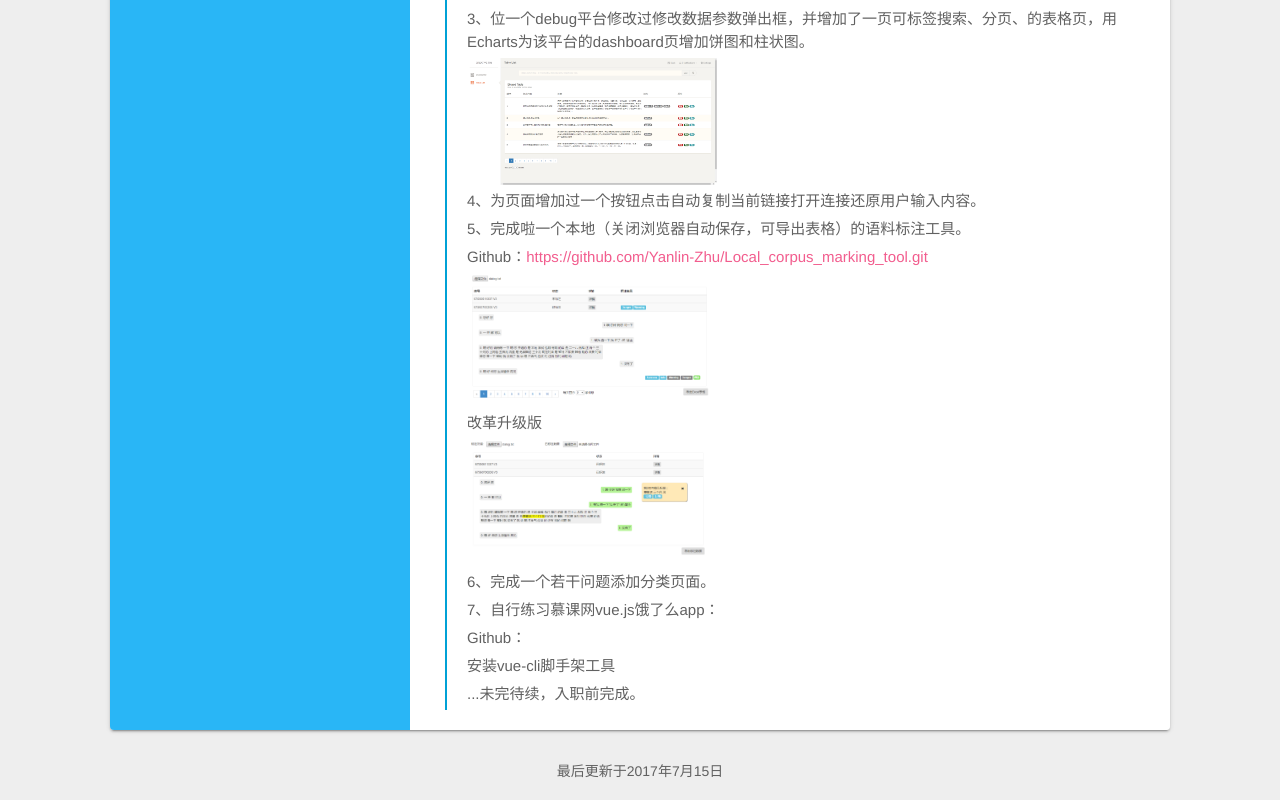
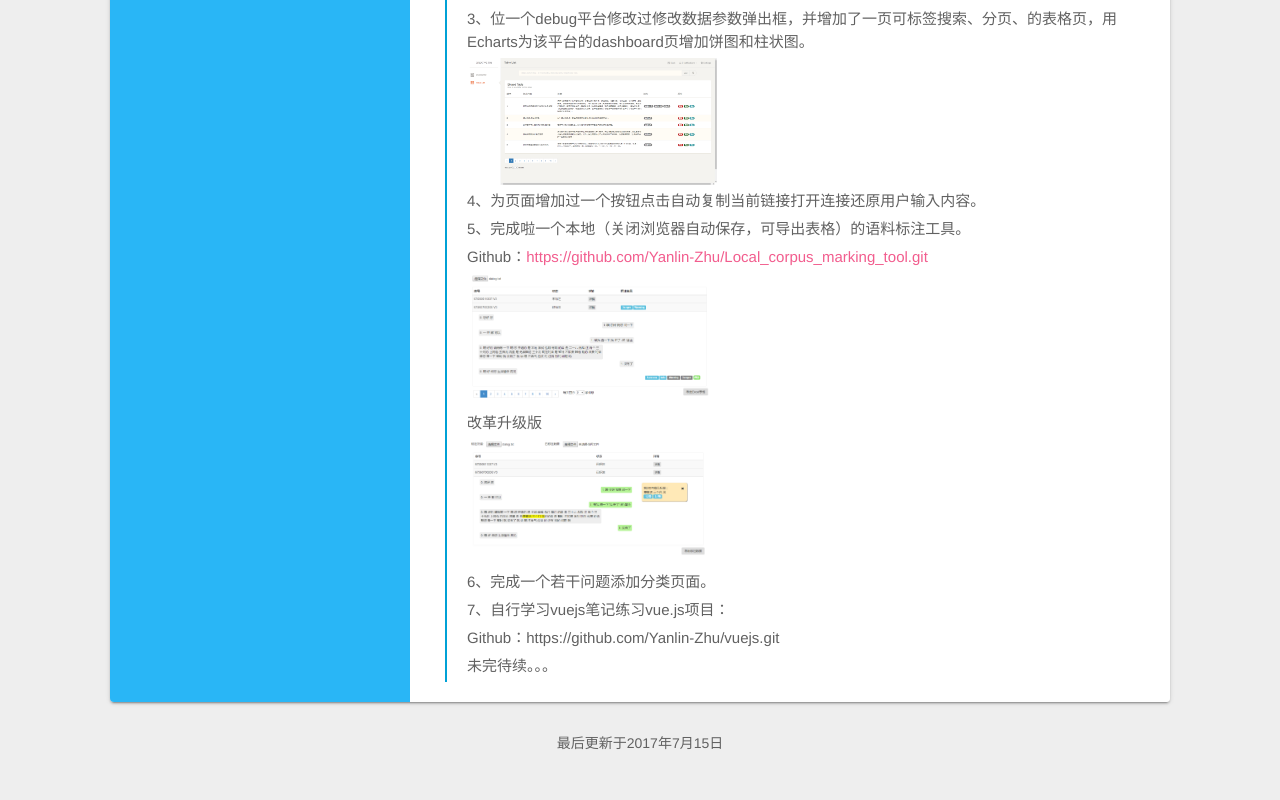
Before and after one commit to Yanlin-Zhu/resume, a website: page index.html in a window 1280 px wide. Shown: the part 1141-1941 px from the top of the page. After the commit the page ends 1913 px from the top, so only its background shows below. Drawn offline with Linux system fonts and the light colour scheme.

Commit message:
add new msg

```diff
--- a/index.html
+++ b/index.html
@@ -103,11 +103,9 @@
                             <p>改革升级版</p>
                             <img src="img/markTool.png" data-action="zoom" width="250px">
                             <p>6、完成一个若干问题添加分类页面。</p>
-                            <p>7、自行练习慕课网vue.js饿了么app：</p>
-                            <p>Github：</p>
-                            <p>安装vue-cli脚手架工具</p>
-                            <p>...未完待续，入职前完成。</p>
-                            <!-- <p>公司的下一个项目是go和Vue的</p> -->
+                            <p>7、自行学习vuejs笔记练习vue.js项目：</p>
+                            <p>Github：https://github.com/Yanlin-Zhu/vuejs.git</p>
+                            <p>未完待续。。。</p>
                         </li>
                     </ul>
                 </li>
```
